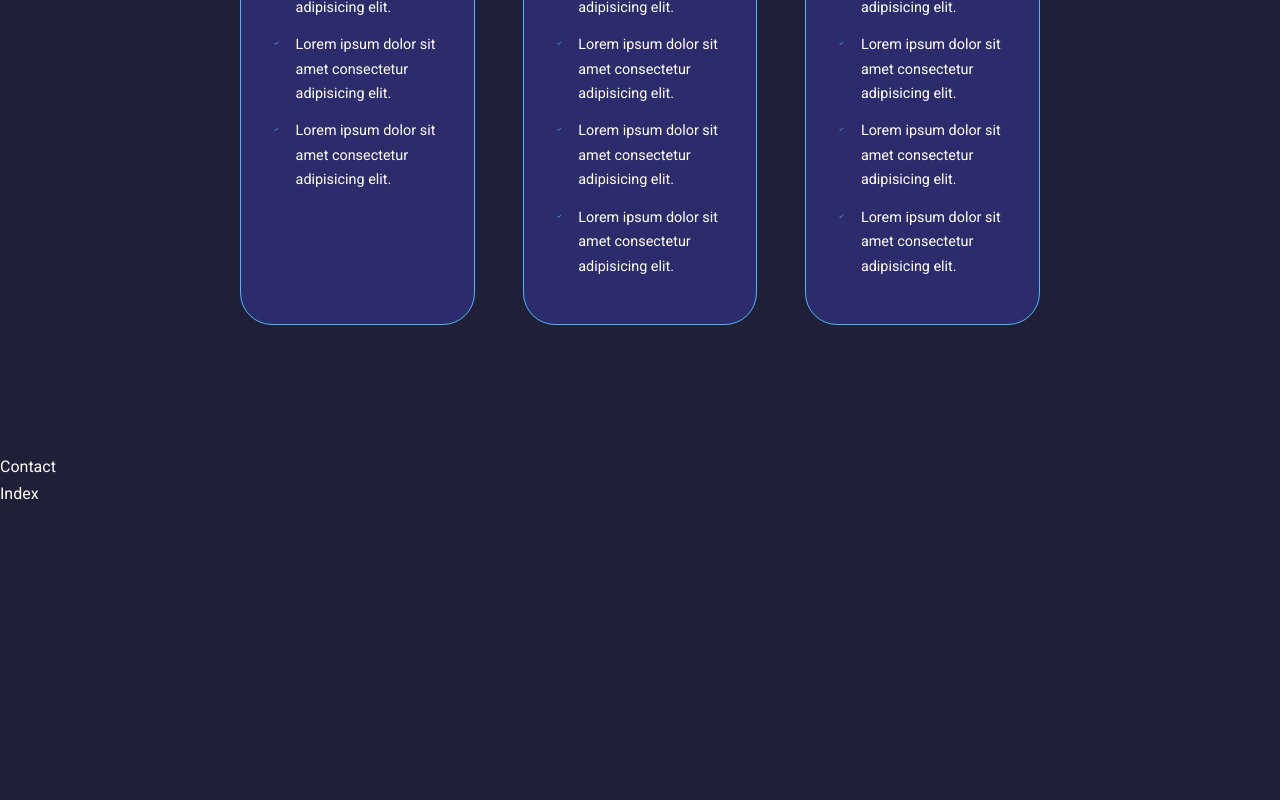
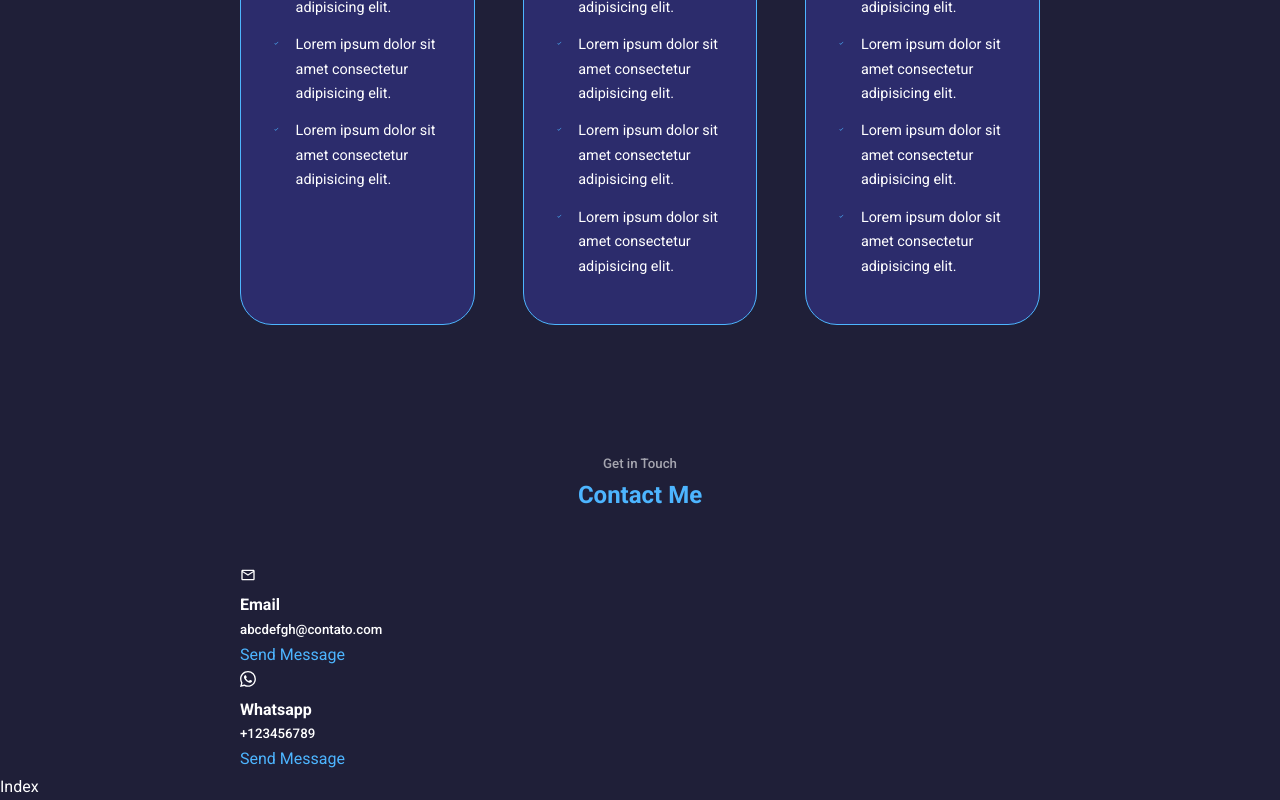
Before and after one commit to cesinhalius/PortfolioExample, a React (Create React App) app: page / in a window 1280 px wide. Shown: the part 2740-3540 px from the top of the page. Before the commit the page ends 3247 px from the top, so only its background shows below. Built offline with nearby package versions, Linux system fonts and the light colour scheme.

Commit message:
Adicionando elementos da seção de contados da página

```diff
--- a/src/components/contact/index.jsx
+++ b/src/components/contact/index.jsx
@@ -1,10 +1,34 @@
 import React from 'react'
 import './style.css'
+import { MdOutlineEmail } from 'react-icons/md'
+import { BsWhatsapp } from 'react-icons/bs'
+
+
 
 const Index = () => {
   return (
     <section id='contact'>
-      Contact
+      <h5>Get in Touch</h5>
+      <h2>Contact Me</h2>
+
+      <div className="container contact_container">
+        <div className="contact_options">
+          <article className="contact_option">
+            <MdOutlineEmail/>
+            <h4>Email</h4>
+            <h5>abcdefgh@contato.com</h5>
+            <a href="#">Send Message</a>
+          </article>
+
+          <article className="contact_option">
+            <BsWhatsapp/>
+            <h4>Whatsapp</h4>
+            <h5>+123456789</h5>
+            <a href="#">Send Message</a>
+          </article>
+
+        </div>
+      </div>
     </section>
   )
 }
```
